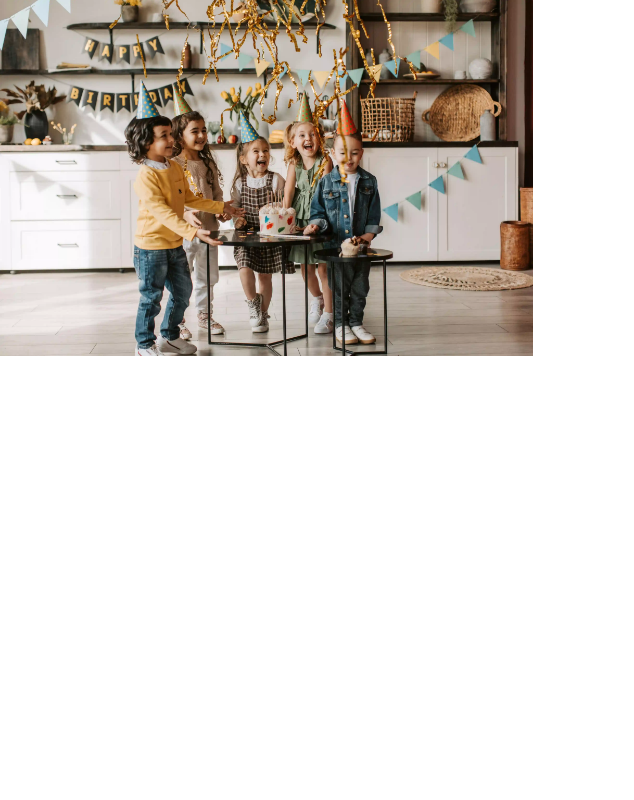
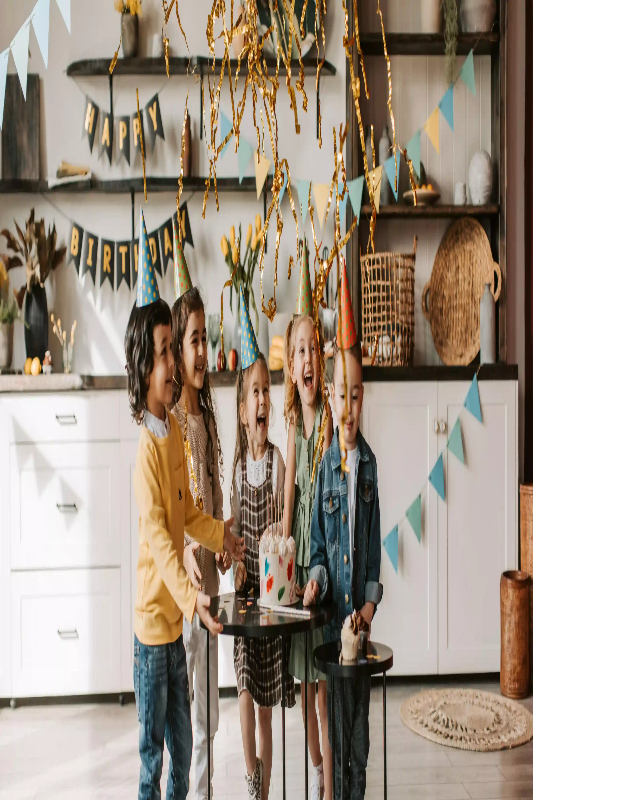
Before and after one commit to Fouadabdelhalim9/Gir-Web-Events, a website: page register.html in a window 1280 px wide. Shown: the top 800 px of the page, 0-634 px from the left. Drawn offline with Linux system fonts and the light colour scheme.

Commit message:
Update sign.css

```diff
--- a/css/sign.css
+++ b/css/sign.css
@@ -18,8 +18,8 @@ body{
     font-size: 20px;
     color: #585858;
   }
-.register-img{
-    height:100vh;
+.register-img img{
+    height:115vh !important;
 }
   #togglePassword {
     position: absolute;
```
